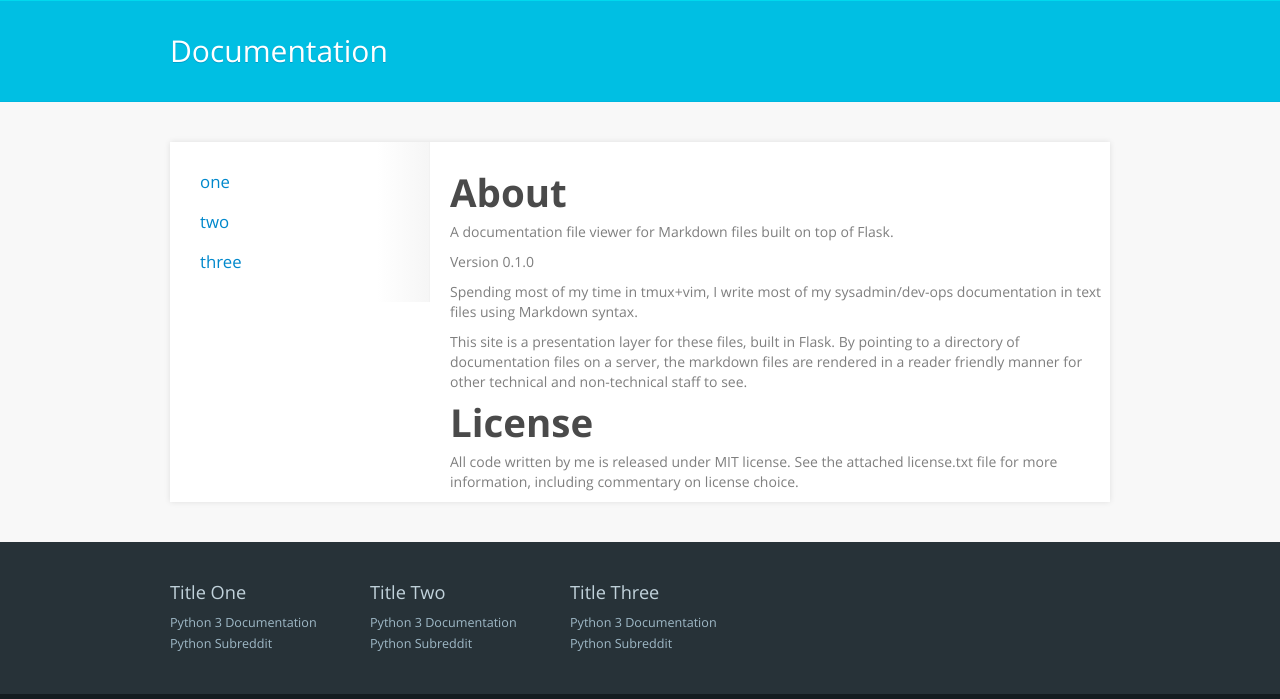
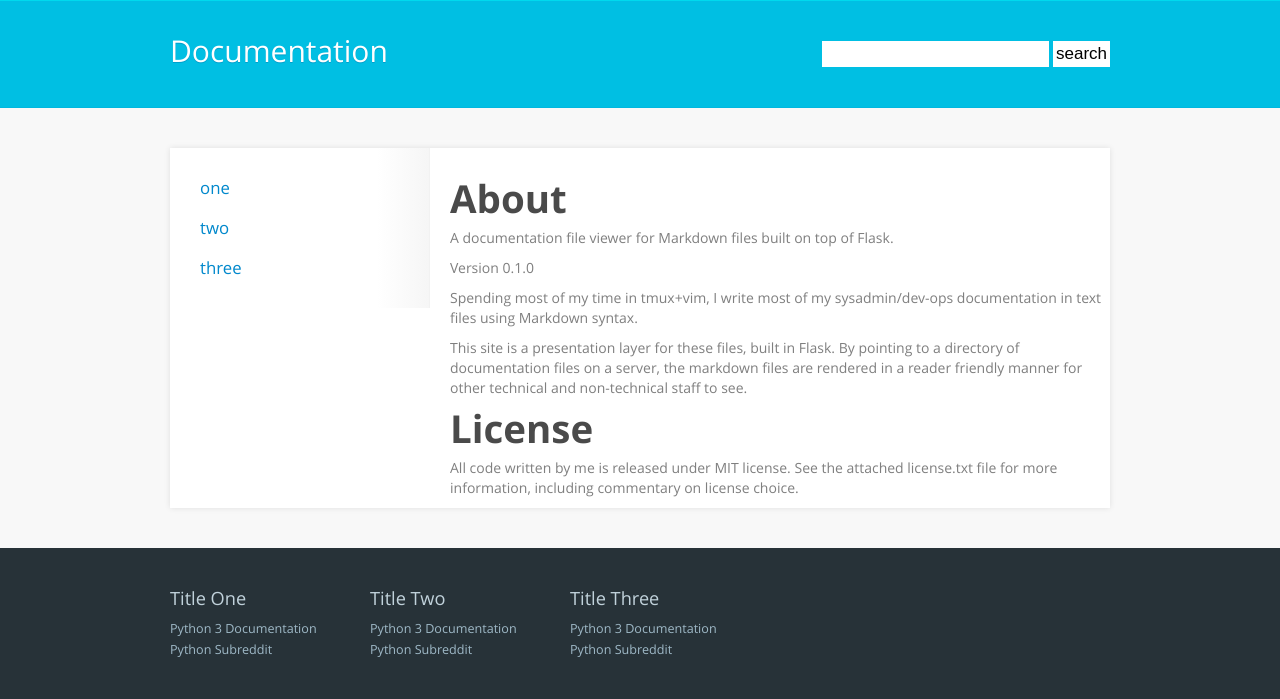
Before and after one commit to chrislaskey/simpledocs, a Flask app: page / in a window 1280 px wide. Shown: the part 80-779 px from the top of the page. Run offline with Flask 2, Linux system fonts and the light colour scheme; parts of the project's set-up code (start-up, migrations or seed data) failed here and were passed over.

Commit message:
Added search html and basic styling

```diff
--- a/static/css/main.css
+++ b/static/css/main.css
@@ -83,6 +83,15 @@ header {
 	border-top: 1px solid #00d9ee;
 	box-shadow: -6px 0 6px rgba(0, 0, 0, 0.05);
 }
+
+	#banner {
+		color: #fff;
+		font-size: 30px;
+		margin: 0px auto;
+		padding: 40px 0;
+		text-shadow: 0 1px #009fcc;
+		width: 940px;
+	}
 
 #wrapper-main{
 	background:#f8f8f8;
@@ -183,22 +192,38 @@ header nav {
 
 /* Banner content */
 
-#banner {
-	color: #fff;
-	font-size: 30px;
-	margin: 0px auto;
-	padding: 40px 0;
-	text-shadow: 0 1px #009fcc;
-	width: 940px;
+#banner h3{
+	float:left;
+	font-size:30px;
+	font-weight:normal;
+	line-height:20px;
+	margin:0px;
+	padding:0px;
+	text-rendering:auto;
 }
 
-	#banner h3{
-		font-size:30px;
-		font-weight:normal;
-		line-height:20px;
+#banner form.search{
+	float:right;
+}
+
+form.search {
+	display:inline-block;
+	font-size:17px;
+	margin:0px;
+	padding:0px;
+}
+
+	form.search input.text {
+		border:none;
+		padding:3px;
+	}
+
+	form.search input.submit {
+		background:#fff;
+		border:none;
 		margin:0px;
-		padding:0px;
-		text-rendering:auto;
+		padding:3px;
+		text-transform:lowercase;
 	}
 
 /* Sidebar content */
--- a/templates/page.html
+++ b/templates/page.html
@@ -41,11 +41,11 @@
 
 	<section class="wrapper" id="wrapper-banner">
 
-		<div id="banner">
+		<div class="clearfix" id="banner">
 
 			<h3>Documentation</h3>
 
-			<!-- % include "search.html" -->
+			% include "search.html"
 
 		</div>
 
--- a/templates/search.html
+++ b/templates/search.html
@@ -1,4 +1,4 @@
-<form action="/search" method="post">
-	<input name="search" type="text" />
-	<input name="submit" type="submit" value="Search"/>
+<form action="/search" class="search" method="post">
+	<input class="text" name="search" type="text" />
+	<input class="submit" name="submit" type="submit" value="Search"/>
 </form>
```
